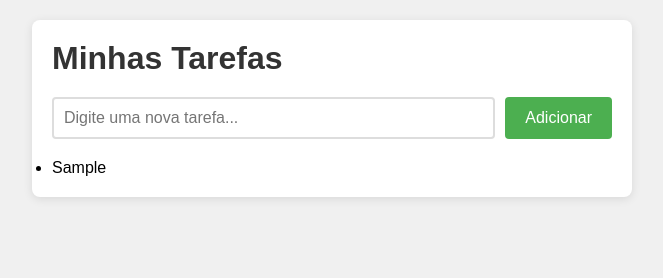
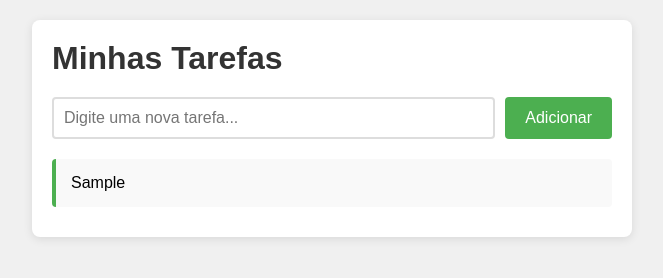
Before and after one commit to kaue05/atividades-branch-CLOUD-BRANCH-MERGE, a plain HTML site: page index.html in a window 1280 px wide. Both pictures are taken after typing "Sample" into the empty fields and a click on the button "Adicionar". Shown: the whole page, without its empty margins (308-971 px from the left). Drawn offline with Linux system fonts and the light colour scheme.

Commit message:
style: adiciona estilos para lista de tarefas

```diff
--- a/style.css
+++ b/style.css
@@ -51,3 +51,21 @@ h1 {
 #addBtn:hover {
     background-color: #45a049;
 }
+
+#taskList {
+    list-style: none;
+}
+
+#taskList li {
+    padding: 15px;
+    margin-bottom: 10px;
+    background-color: #f9f9f9;
+    border-left: 4px solid #4CAF50;
+    border-radius: 4px;
+    transition: all 0.3s;
+}
+
+#taskList li:hover {
+    background-color: #e8e8e8;
+    transform: translateX(5px);
+}
```
